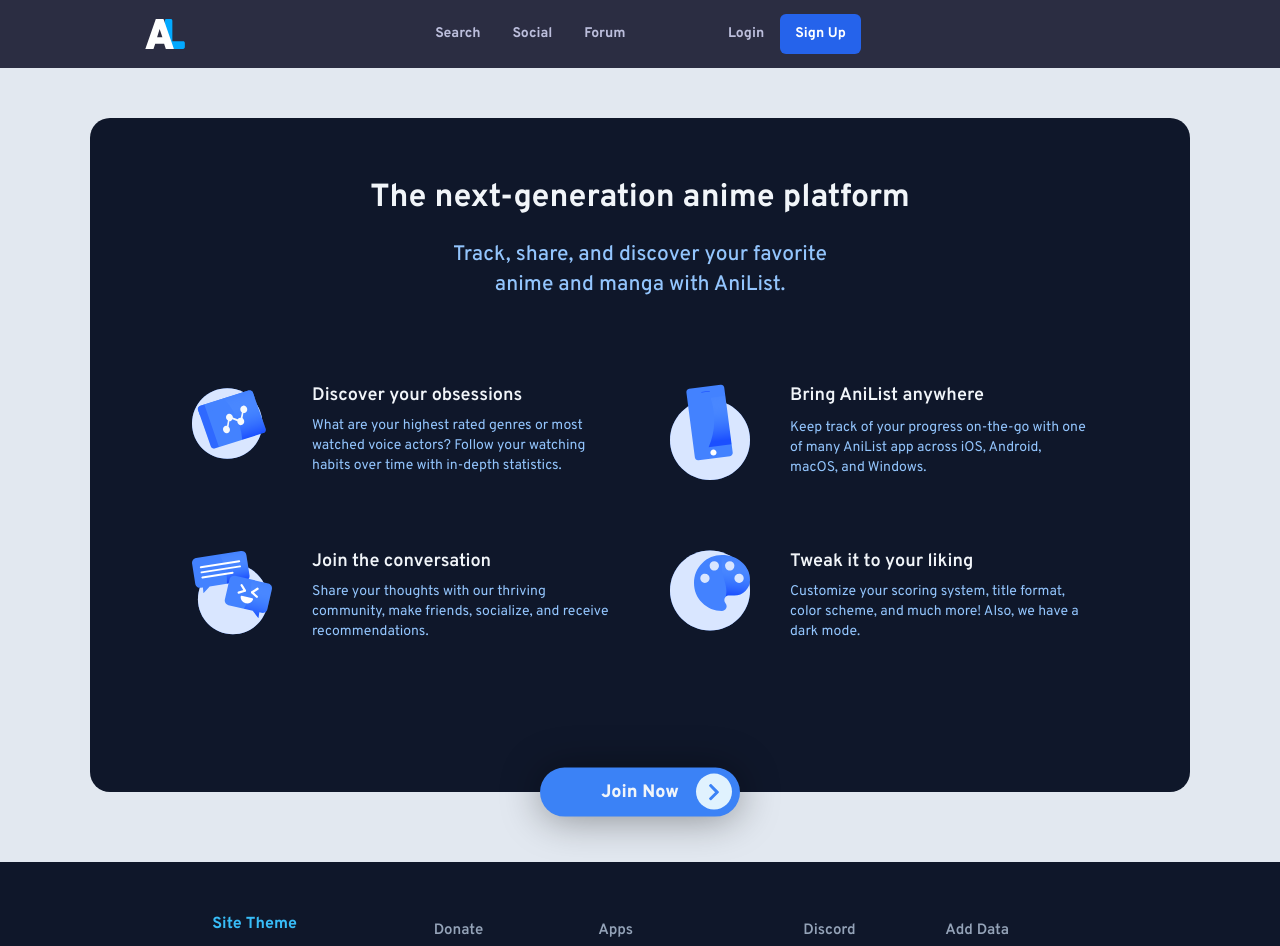
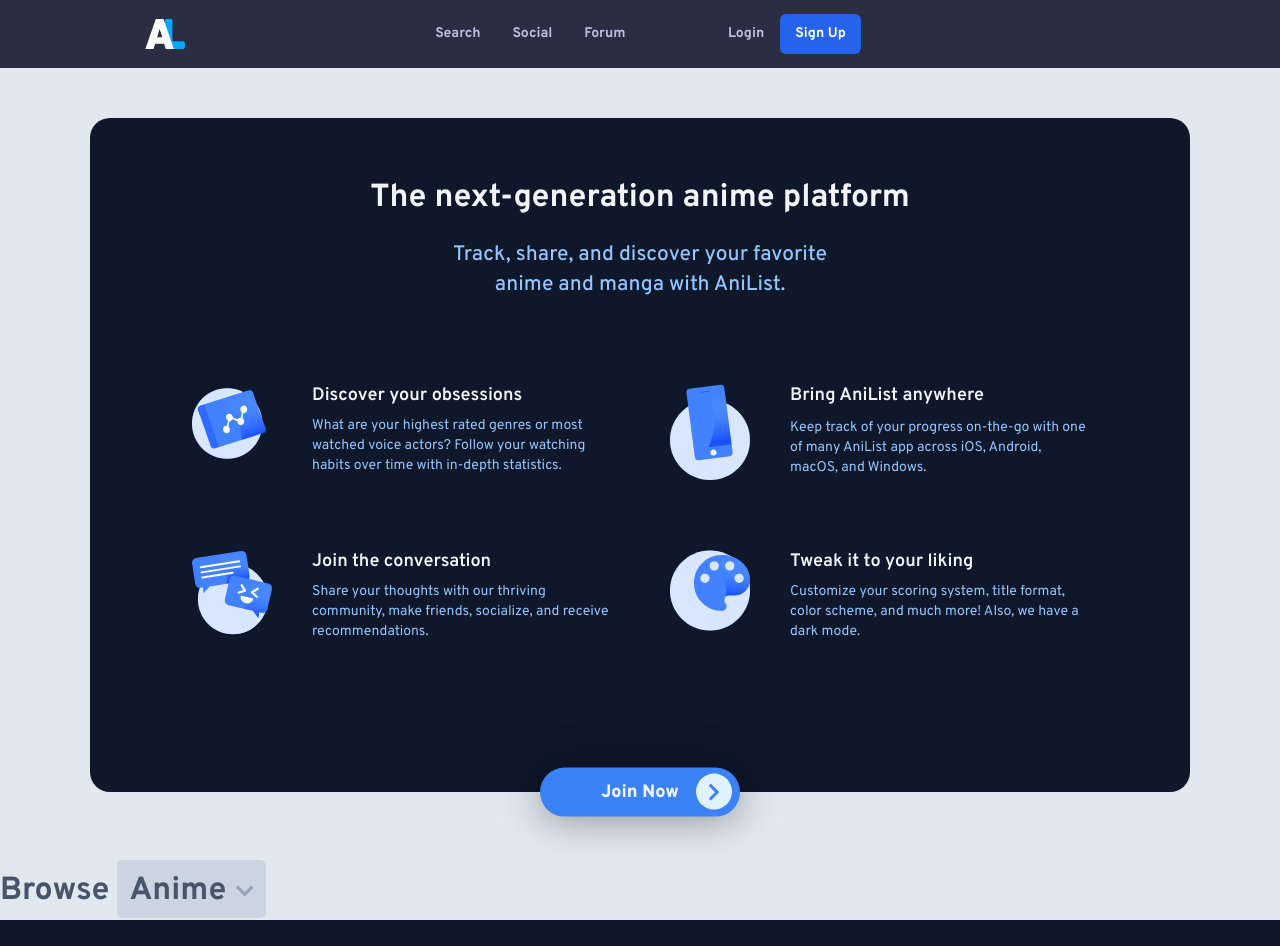
Before and after one commit to 4ndrs/anilist-clone, a Next.js app: page / in a window 1280 px wide. Shown: the top 946 px of the page. Built offline with nearby package versions, Linux system fonts and the light colour scheme.

Commit message:
Add initial custom select component

```diff
--- /dev/null
+++ b/app/components/search.tsx
@@ -0,0 +1,23 @@
+import Select from "./select";
+
+const options = {
+  anime: "Anime",
+  manga: "Manga",
+  characters: "Characters",
+  staff: "Staff",
+  studios: "Studios",
+  users: "Users",
+};
+
+const Search = () => (
+  <section>
+    <label className="relative flex items-center gap-2 text-[2rem] font-bold text-slate-600 dark:text-slate-400">
+      Browse
+      <div className="relative -top-[0.14rem]">
+        <Select options={options} defaultValue="anime" onChange={() => "ayo"} />
+      </div>
+    </label>
+  </section>
+);
+
+export default Search;
--- /dev/null
+++ b/app/components/select.tsx
@@ -0,0 +1,39 @@
+/**
+ * key: value
+ * value: label
+ *
+ */
+interface Options {
+  [key: string | number]: string | number;
+}
+
+interface Props<T extends Options, U extends keyof T> {
+  onChange: (value: U) => void;
+  defaultValue: U;
+  options: T;
+}
+
+const Select = <
+  T extends Options,
+  U extends Extract<keyof T, string | number>
+>({
+  options,
+  defaultValue,
+}: Props<T, U>) => (
+  <div className="flex cursor-pointer content-between items-center rounded-md bg-slate-300 px-3 pb-[0.19rem] pt-[0.44rem] text-inherit dark:bg-slate-700">
+    {options[defaultValue]}
+    <ChevronSVG
+      width="17.5px"
+      height="20px"
+      className="ml-[0.63rem] text-slate-400 dark:text-slate-500"
+    />
+  </div>
+);
+
+const ChevronSVG = (props: React.SVGProps<SVGSVGElement>) => (
+  <svg aria-hidden viewBox="0 0 448 512" fill="currentColor" {...props}>
+    <path d="M207.029 381.476L12.686 187.132c-9.373-9.373-9.373-24.569 0-33.941l22.667-22.667c9.357-9.357 24.522-9.375 33.901-.04L224 284.505l154.745-154.021c9.379-9.335 24.544-9.317 33.901.04l22.667 22.667c9.373 9.373 9.373 24.569 0 33.941L240.971 381.476c-9.373 9.372-24.569 9.372-33.942 0z" />
+  </svg>
+);
+
+export default Select;
--- a/app/page.tsx
+++ b/app/page.tsx
@@ -1,8 +1,10 @@
 import Hero from "./components/hero";
+import Search from "./components/search";
 
 const Home = () => (
   <main>
     <Hero />
+    <Search />
   </main>
 );
 
```
